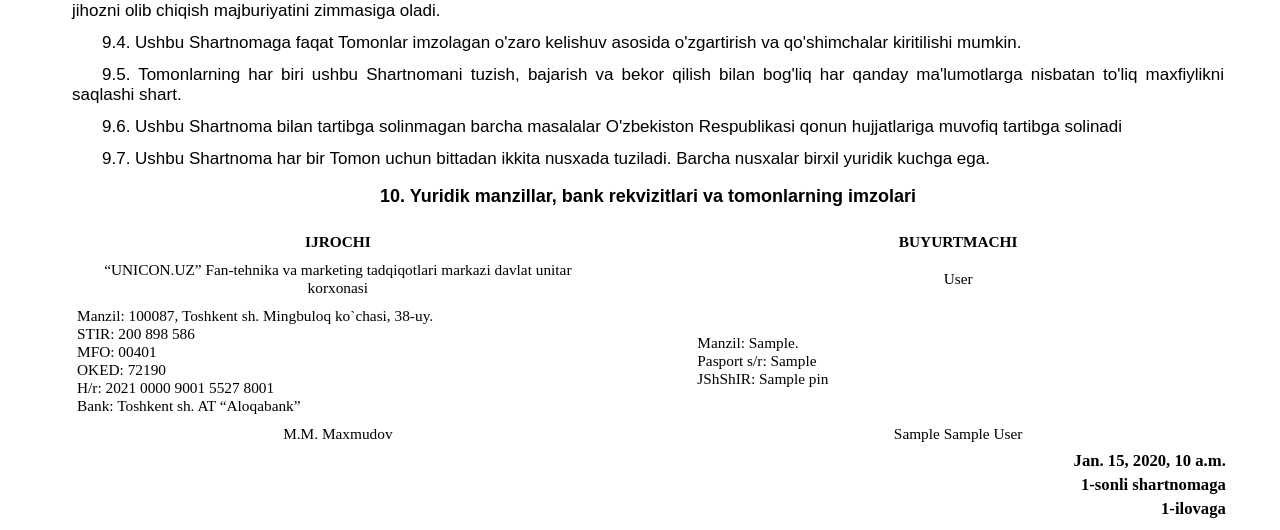
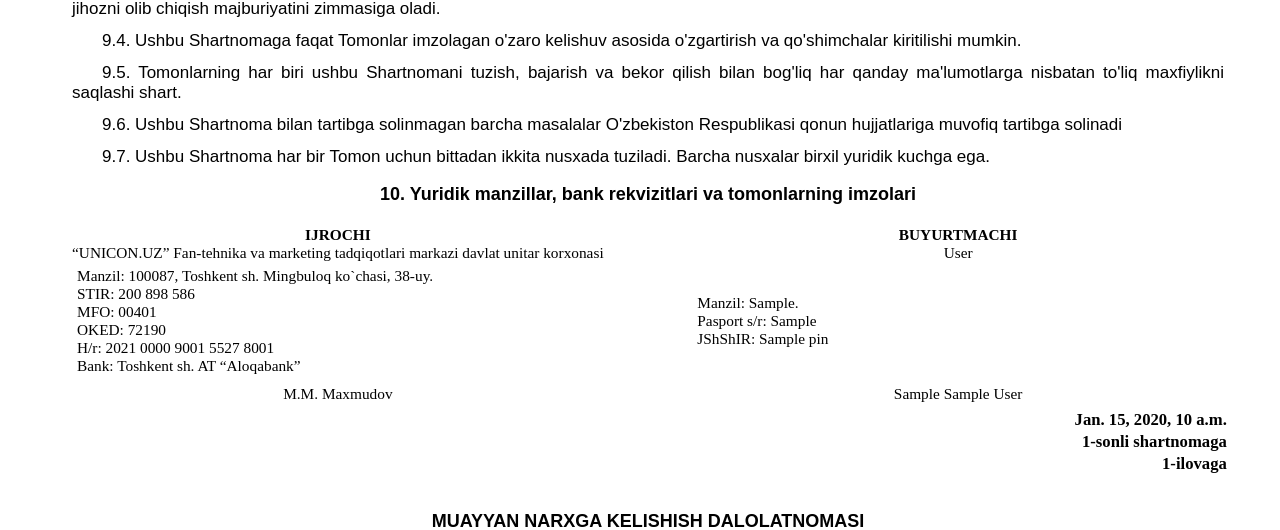
Before and after one commit to Rahmet97/TestProjectBackend, a Django app: template templates/shablonFizik.html in a window 1280 px wide. Shown: the part 4793-5323 px from the top of the page. Run offline with Django 4.2, Linux system fonts and the light colour scheme; tables that the repository leaves empty hold one stand-in row (values such as "Sample post"); the template is opened without the code that fills it: values that come from a table or form of the project are taken from there, most other values are stand-ins (such as "Sample title", 1, 10 or a date in 2020); lists and menus that the app fills with data are empty; parts of the project's set-up code (start-up, migrations or seed data) failed here and were passed over.

Commit message:
shablonFiz.html file update

```diff
--- a/templates/shablonFizik.html
+++ b/templates/shablonFizik.html
@@ -312,6 +312,13 @@
             width: 100%;
             font-size: 12.5pt;
         }
+        th {
+            padding: 0;
+        }
+        tr:nth-child(2) td {
+            padding: 0;
+        }
+
     </style>
 </head>
 
```
